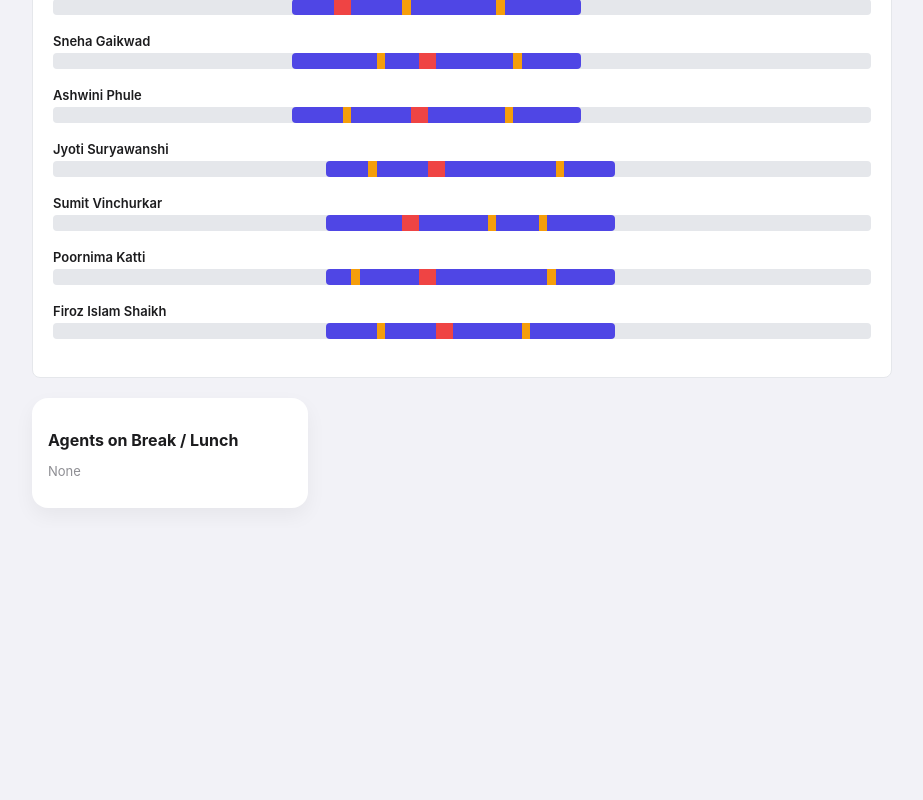
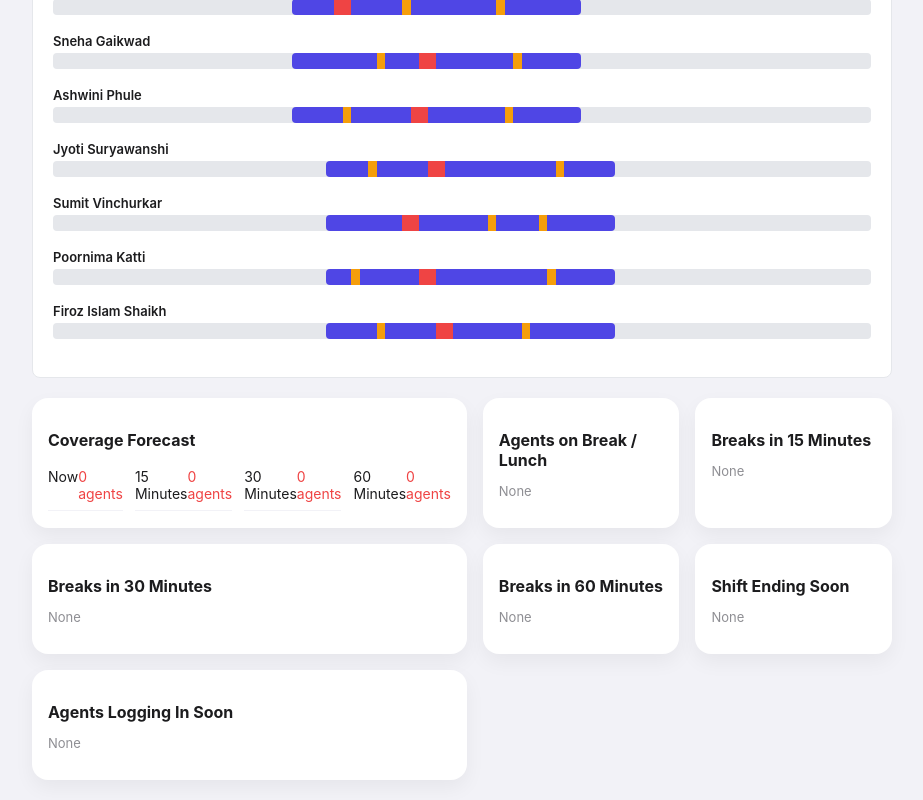
Before and after one commit to Blue-pill-786/agent-break-tracker, a React (Vite) app: page /team in a window 1280 px wide. Shown: the part 1100-1900 px from the top of the page, without its empty margins (178-1101 px from the left). Before the commit the page ends 1628 px from the top, so only its background shows below. Built offline with nearby package versions, Linux system fonts and the light colour scheme.

Commit message:
Update TeamDashboard.jsx

```diff
--- a/src/pages/TeamDashboard.jsx
+++ b/src/pages/TeamDashboard.jsx
@@ -25,8 +25,8 @@ return ()=>clearInterval(timer)
 
 /* ---------- dropdown ---------- */
 
-const options = agents.map((a,index)=>({
-value:index,
+const options = agents.map(a=>({
+value:a.id,
 label:a.name
 }))
 
@@ -43,8 +43,11 @@ return `${h}:${m}`
 
 function getMinutesLeft(target){
 
-const diff = target - now
-return diff <= 0 ? 0 : diff
+let diff = target - now
+
+if(diff < 0) diff += 1440
+
+return diff
 
 }
 
@@ -259,11 +262,15 @@ Agent Dashboard
 options={options}
 placeholder="Select Agent"
 onChange={(option)=>{
+
 if(!option){
 setSelectedAgent(null)
 return
 }
-setSelectedAgent(agents[option.value])
+
+const agent = agents.find(a=>a.id===option.value)
+setSelectedAgent(agent)
+
 }}
 />
 
@@ -284,6 +291,50 @@ Open Agent Dashboard
 <ShiftTimeline />
 
 <div className="team-grid">
+
+{/* COVERAGE FORECAST */}
+
+<div className="team-section">
+
+<h3>Coverage Forecast</h3>
+
+<div style={{
+display:"grid",
+gridTemplateColumns:"repeat(4,1fr)",
+gap:"12px"
+}}>
+
+<div className="team-card">
+<div>Now</div>
+<div style={{color:coverageColor(coverageNow)}}>
+{coverageNow} agents
+</div>
+</div>
+
+<div className="team-card">
+<div>15 Minutes</div>
+<div style={{color:coverageColor(coverage15)}}>
+{coverage15} agents
+</div>
+</div>
+
+<div className="team-card">
+<div>30 Minutes</div>
+<div style={{color:coverageColor(coverage30)}}>
+{coverage30} agents
+</div>
+</div>
+
+<div className="team-card">
+<div>60 Minutes</div>
+<div style={{color:coverageColor(coverage60)}}>
+{coverage60} agents
+</div>
+</div>
+
+</div>
+
+</div>
 
 {/* ACTIVE BREAKS */}
 
@@ -312,7 +363,96 @@ Open Agent Dashboard
 
 </div>
 
-{/* remaining sections unchanged */}
+{/* UPCOMING BREAKS */}
+
+<div className="team-section">
+
+<h3>Breaks in 15 Minutes</h3>
+
+{break15.length === 0 ?(
+<p className="empty">None</p>
+):(break15.map((a,i)=>(
+
+<div key={i} className="team-card">
+<div>{a.name}</div>
+<div>{a.type}</div>
+</div>
+
+)))}
+
+</div>
+
+<div className="team-section">
+
+<h3>Breaks in 30 Minutes</h3>
+
+{break30.length === 0 ?(
+<p className="empty">None</p>
+):(break30.map((a,i)=>(
+
+<div key={i} className="team-card">
+<div>{a.name}</div>
+<div>{a.type}</div>
+</div>
+
+)))}
+
+</div>
+
+<div className="team-section">
+
+<h3>Breaks in 60 Minutes</h3>
+
+{break60.length === 0 ?(
+<p className="empty">None</p>
+):(break60.map((a,i)=>(
+
+<div key={i} className="team-card">
+<div>{a.name}</div>
+<div>{a.type}</div>
+</div>
+
+)))}
+
+</div>
+
+{/* SHIFT ENDING */}
+
+<div className="team-section">
+
+<h3>Shift Ending Soon</h3>
+
+{shiftEndingSoon.length === 0 ?(
+<p className="empty">None</p>
+):(shiftEndingSoon.map((a,i)=>(
+
+<div key={i} className="team-card">
+<div>{a.name}</div>
+<div>{a.time}</div>
+</div>
+
+)))}
+
+</div>
+
+{/* LOGIN SOON */}
+
+<div className="team-section">
+
+<h3>Agents Logging In Soon</h3>
+
+{loginSoon.length === 0 ?(
+<p className="empty">None</p>
+):(loginSoon.map((a,i)=>(
+
+<div key={i} className="team-card">
+<div>{a.name}</div>
+<div>{a.time}</div>
+</div>
+
+)))}
+
+</div>
 
 </div>
 
```
